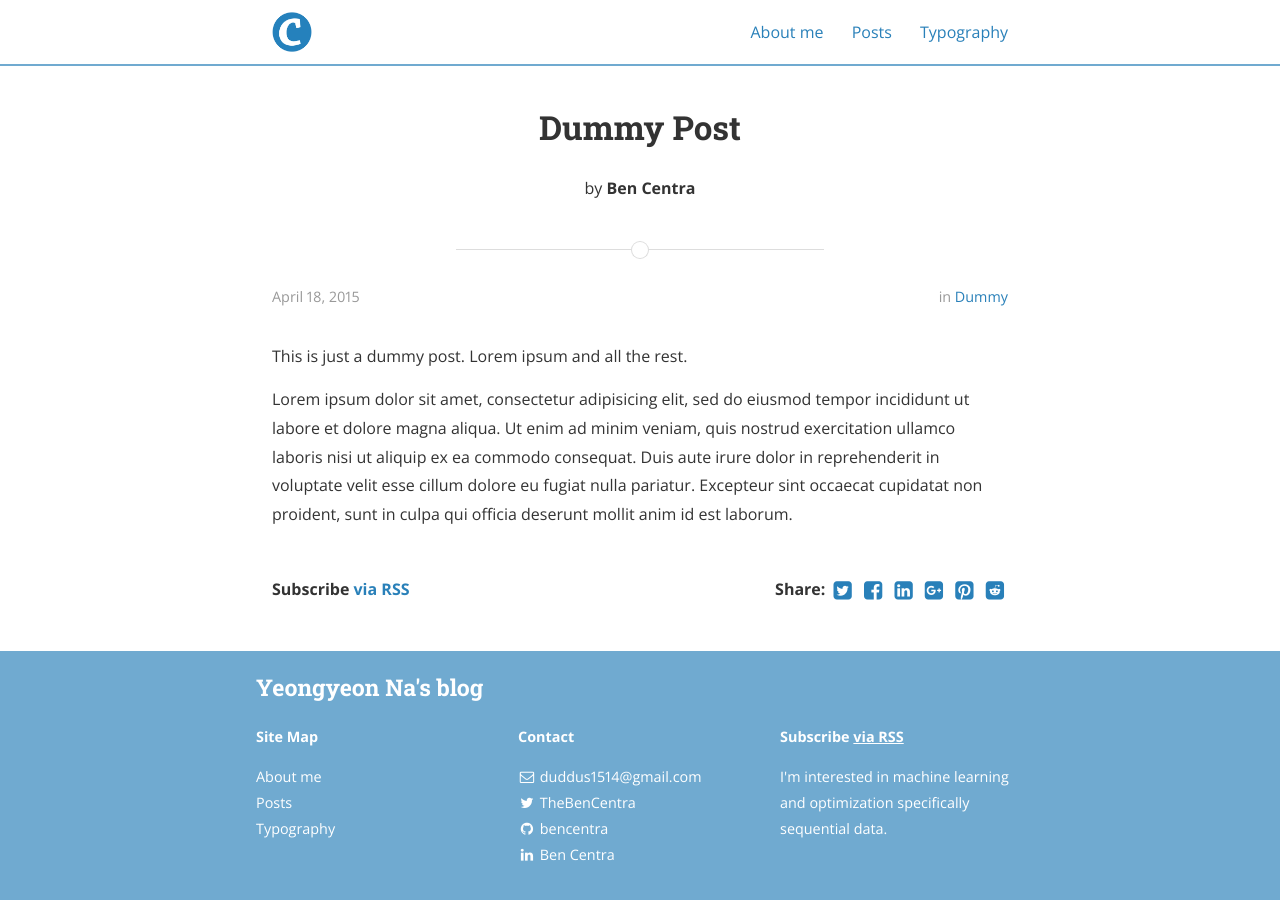
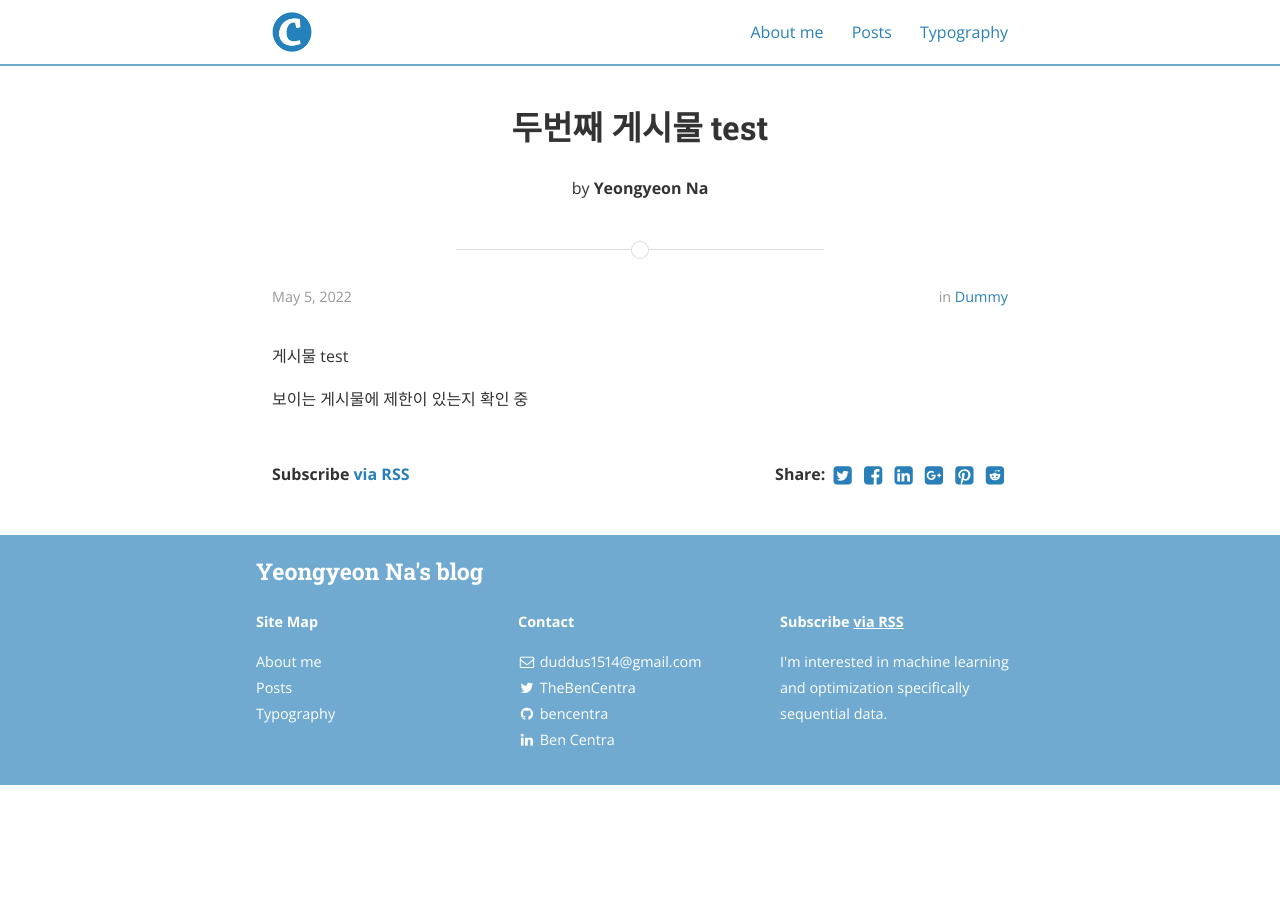
Before and after one commit to dduddus/dduddus.github.io, a Jekyll site: the page built from _posts/2015-04-18-dummy.md, in a window 1280 px wide. Built offline with Jekyll 4.4.1, drawn with Linux system fonts in a browser that asks for light colours; nearby versions of some CDN libraries.

Commit message:
modifiy url, add second post

```diff
--- a/_config.yml
+++ b/_config.yml
@@ -19,7 +19,7 @@ description: >
 # and never end with a slash. Set it to a blank value if hosting at the
 # root of your server.
 baseurl: "" # the subpath of your site, e.g. /blog/
-url: "https://yynana.github.io/" # the base hostname & protocol for your site
+url: "https://dduddus.github.io/" # the base hostname & protocol for your site
 cover: "/assets/header_image.jpg"
 logo: "/assets/logo.png"
 
--- a/_posts/2015-04-18-dummy.md
+++ b/_posts/2015-04-18-dummy.md
@@ -1,16 +1,11 @@
 ---
 layout: post
-title:  "Dummy Post"
-date:   2015-04-18T14:25:52-05:00
-author: Ben Centra
+title:  "두번째 게시물 test"
+date:   2022-05-05T14:25:52-05:00
+author: Yeongyeon Na
 categories: Dummy
 ---
 
-This is just a dummy post. Lorem ipsum and all the rest.
+게시물 test
 
-Lorem ipsum dolor sit amet, consectetur adipisicing elit, sed do eiusmod
-tempor incididunt ut labore et dolore magna aliqua. Ut enim ad minim veniam,
-quis nostrud exercitation ullamco laboris nisi ut aliquip ex ea commodo
-consequat. Duis aute irure dolor in reprehenderit in voluptate velit esse
-cillum dolore eu fugiat nulla pariatur. Excepteur sint occaecat cupidatat non
-proident, sunt in culpa qui officia deserunt mollit anim id est laborum.
+보이는 게시물에 제한이 있는지 확인 중
```
Also changed, not shown: _posts/2021-08-29-first.md (+5 -0 lines), _posts/2022-06-05-second.md (added, +10 -0 lines).
